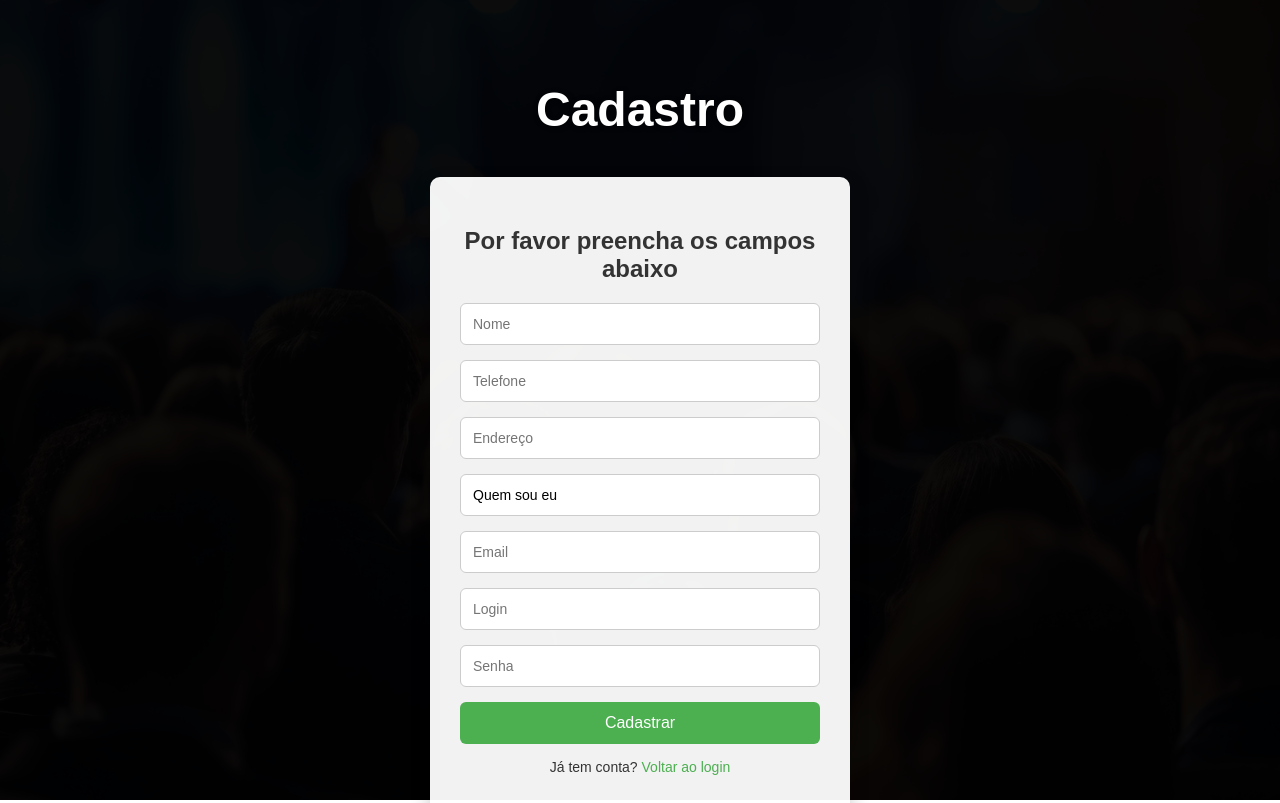
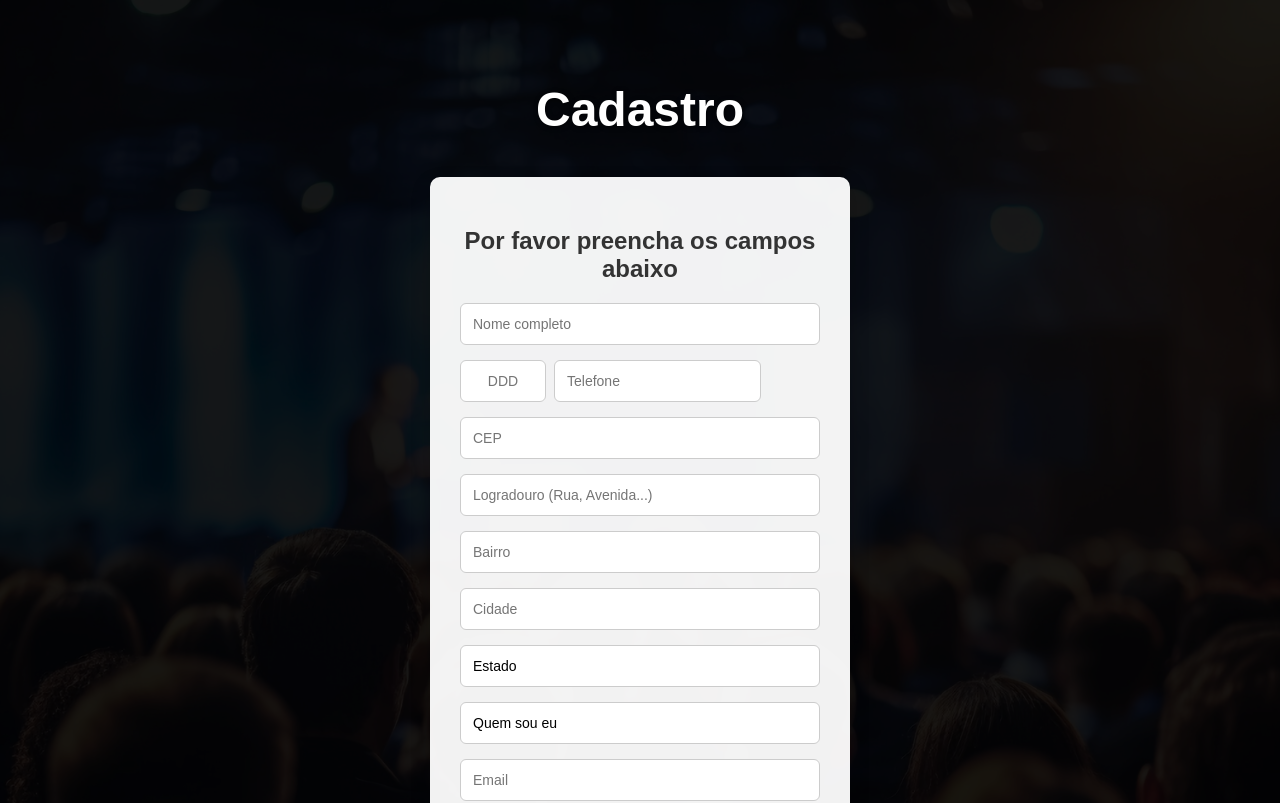
Before and after one commit to NicolasJorgeDL/es2eventosFrontEnd, an Angular app: page /cadastro in a window 1280 px wide. Shown: the top 803 px of the page. Built offline with nearby package versions, Linux system fonts and the light colour scheme.

Commit message:
detalhamento do endereco tela cadastro

```diff
--- a/package.json
+++ b/package.json
@@ -28,6 +28,7 @@
     "@angular/forms": "^20.3.0",
     "@angular/platform-browser": "^20.3.0",
     "@angular/router": "^20.3.0",
+    "ngx-mask": "^20.0.3",
     "rxjs": "~7.8.0",
     "tslib": "^2.3.0",
     "zone.js": "~0.15.0"
--- a/src/app/pages/cadastro/cadastro.css
+++ b/src/app/pages/cadastro/cadastro.css
@@ -5,18 +5,22 @@
   position: relative;
 }
 
-.background {
-  position: absolute;
-  top: 0;
-  left: 0;
-  height: 100%;
-  width: 100%;
-  background-image: url('assets/background.jpg'); /* mesma imagem do login */
+.login-page {
+  display: flex;
+  justify-content: center;
+  align-items: center;
+  min-height: 100vh;
+    background: linear-gradient(
+      rgba(0, 0, 0, 0.9),
+      rgba(0, 0, 0, 0.9)
+    ),
+    url('assets/background.jpg');
   background-size: cover;
   background-position: center;
-  filter: brightness(0.05);
-  z-index: -1;
+  background-repeat: no-repeat;
+  background-attachment: fixed;
 }
+
 
 .content {
   display: flex;
@@ -64,7 +68,7 @@
 }
 
 .login-container select {
-  appearance: none; /* remove estilo nativo do select */
+  appearance: none;
   background-color: #fff;
   cursor: pointer;
 }
@@ -97,3 +101,13 @@
 .login-container a:hover {
   text-decoration: underline;
 }
+
+.telefone-group {
+  display: flex;
+  gap: 8px;
+}
+
+.telefone-group input:first-child {
+  width: 60px;
+  text-align: center;
+}
--- a/src/app/pages/cadastro/cadastro.html
+++ b/src/app/pages/cadastro/cadastro.html
@@ -1,16 +1,32 @@
 <div class="login-page">
-  <div class="background"></div>
-
   <div class="content">
     <h1>Cadastro</h1>
     <div class="login-container">
       <h2>Por favor preencha os campos abaixo</h2>
+
 <form (submit)="cadastrar($event)">
-        <input [(ngModel)]="nome" name="nome" placeholder="Nome" required>
-        <input [(ngModel)]="telefone" name="telefone" placeholder="Telefone" required>
-        <input [(ngModel)]="endereco" name="endereco" placeholder="Endereço" required>
+  <input [(ngModel)]="nome" name="nome" placeholder="Nome completo" required>
 
+  <!-- DDD + Telefone -->
+  <div class="telefone-group">
+    <input [(ngModel)]="ddd" name="ddd" placeholder="DDD" mask="00" required>
+    <input [(ngModel)]="telefone" name="telefone" placeholder="Telefone" mask="00000-0000" required>
+  </div>
 
+  <!-- CEP -->
+  <input [(ngModel)]="cep" name="cep" placeholder="CEP" mask="00000-000" required (blur)="buscarEndereco()">
+
+  <!-- Endereço -->
+  <input [(ngModel)]="logradouro" name="logradouro" placeholder="Logradouro (Rua, Avenida...)" required>
+  <input [(ngModel)]="bairro" name="bairro" placeholder="Bairro" required>
+  <input [(ngModel)]="cidade" name="cidade" placeholder="Cidade" required>
+
+  <select [(ngModel)]="estado" name="estado" required>
+    <option value="" disabled selected>Estado</option>
+    <option *ngFor="let uf of estados" [value]="uf">{{ uf }}</option>
+  </select>
+
+  <!-- Tipo de pessoa -->
   <select [(ngModel)]="tipoPessoa" name="tipoPessoa" required>
     <option value="" disabled selected>Quem sou eu</option>
     <option value="aluno">Aluno</option>
@@ -18,12 +34,14 @@
     <option value="outro">Outro</option>
   </select>
 
+  <!-- Login -->
   <input [(ngModel)]="email" name="email" placeholder="Email" required>
   <input [(ngModel)]="username" name="username" placeholder="Login" required>
   <input [(ngModel)]="senha" name="senha" type="password" placeholder="Senha" required>
 
   <button type="submit">Cadastrar</button>
 </form>
+
       <p>Já tem conta? <a routerLink="/login">Voltar ao login</a></p>
     </div>
   </div>
--- a/src/app/pages/cadastro/cadastro.ts
+++ b/src/app/pages/cadastro/cadastro.ts
@@ -3,32 +3,76 @@ import { Router } from '@angular/router';
 import { FormsModule } from '@angular/forms';
 import { CommonModule } from '@angular/common';
 import { RouterModule } from '@angular/router';
+import { HttpClient, HttpClientModule } from '@angular/common/http';
 
 @Component({
   selector: 'app-cadastro',
   standalone: true,
-  imports: [CommonModule, FormsModule, RouterModule],
+  imports: [CommonModule, FormsModule, RouterModule, HttpClientModule],
   templateUrl: './cadastro.html',
   styleUrls: ['./cadastro.css'],
 })
 export class CadastroComponent {
   nome = '';
+  ddd = '';
+  telefone = '';
+  cep = '';
+  logradouro = '';
+  bairro = '';
+  cidade = '';
+  estado = '';
+  tipoPessoa = '';
   email = '';
+  username = '';
   senha = '';
-  tipoPessoa = '';
-  username = '';
-  telefone = '';
-  endereco = '';
 
-  constructor(private router: Router) {}
+  estados: string[] = [
+    'AC', 'AL', 'AP', 'AM', 'BA', 'CE', 'DF', 'ES', 'GO',
+    'MA', 'MT', 'MS', 'MG', 'PA', 'PB', 'PR', 'PE', 'PI',
+    'RJ', 'RN', 'RS', 'RO', 'RR', 'SC', 'SP', 'SE', 'TO'
+  ];
+
+  buscarEndereco() {
+    const cepLimpo = this.cep.replace(/\D/g, '');
+
+    if (cepLimpo.length === 8) {
+      this.http.get(`https://viacep.com.br/ws/${cepLimpo}/json/`)
+        .subscribe((dados: any) => {
+          if (!dados.erro) {
+            this.logradouro = dados.logradouro;
+            this.bairro = dados.bairro;
+            this.cidade = dados.localidade;
+            this.estado = dados.uf;
+          } else {
+            alert('CEP não encontrado.');
+          }
+        }, () => {
+          alert('Erro ao buscar o CEP.');
+        });
+    } else {
+      alert('CEP inválido. Digite 8 números.');
+    }
+  }
 
   cadastrar(event: Event) {
     event.preventDefault();
-    if (this.nome && this.email && this.senha) {
-      alert('Cadastro simulado!');
-      this.router.navigate(['/login']);
-    } else {
-      alert('Preencha todos os campos');
-    }
+    console.log({
+      nome: this.nome,
+      ddd: this.ddd,
+      telefone: this.telefone,
+      cep: this.cep,
+      logradouro: this.logradouro,
+      bairro: this.bairro,
+      cidade: this.cidade,
+      estado: this.estado,
+      tipoPessoa: this.tipoPessoa,
+      email: this.email,
+      username: this.username,
+      senha: this.senha
+    });
+    this.router.navigate(['/login']);
+
   }
+  constructor(private router: Router,private http: HttpClient)  {}
+
 }
```
Also changed, not shown: 1 other file (tests, documents, lock files or other folders). Lines whose indentation alone changed are shown as unchanged.
